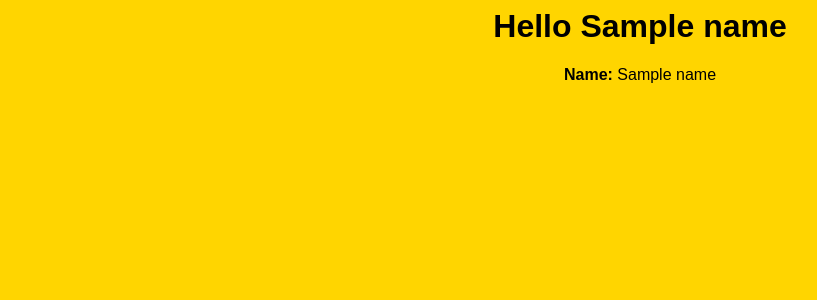
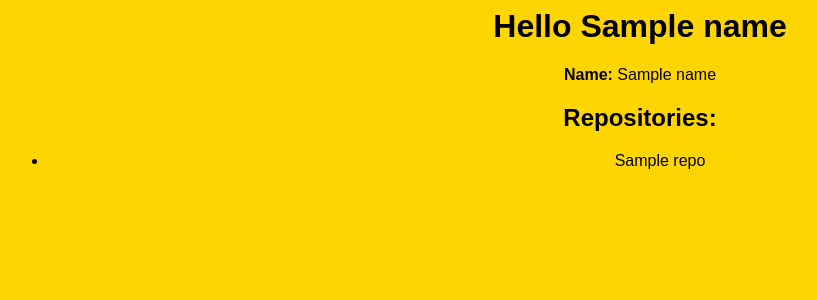
Before and after one commit to ABogle23/Personal-Information, a Flask app: template api/templates/github_response.html in a window 1280 px wide. Shown: the top 300 px of the page, without its empty margins (0-817 px from the left). Run offline with Flask 3, Linux system fonts and the light colour scheme; the template is opened without the code that fills it: most values are stand-ins (such as "Sample title", 1, 10 or a date in 2020); some web fonts are replaced.

Commit message:
updating requirements.txt

```diff
--- a/api/templates/github_response.html
+++ b/api/templates/github_response.html
@@ -14,7 +14,12 @@
   <body>
     <h1>Hello {{ name }}</h1>
     <p><strong>Name:</strong> {{ name }}</p>
-
+    <h2>Repositories:</h2>
+    <ul>
+      {% for repo in repos %}
+        <li>{{ repo }}</li>
+      {% endfor %}
+    </ul>
 
   </body>
 </html>
--- a/requirements.txt
+++ b/requirements.txt
@@ -26,3 +26,4 @@ smmap==5.0.1
 stevedore==5.1.0
 tomli==2.0.1
 Werkzeug==3.0.0
+requests==2.31.0
```
